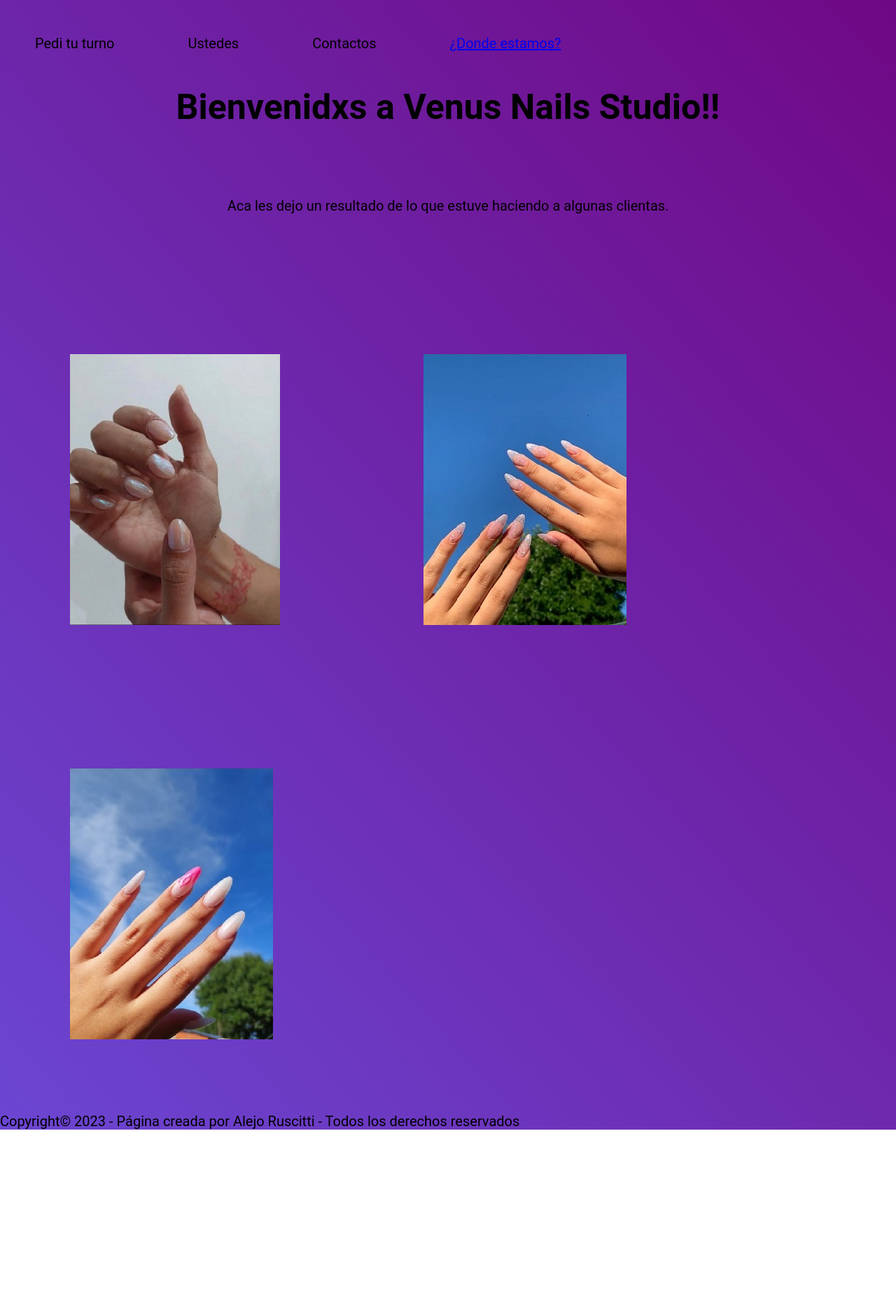
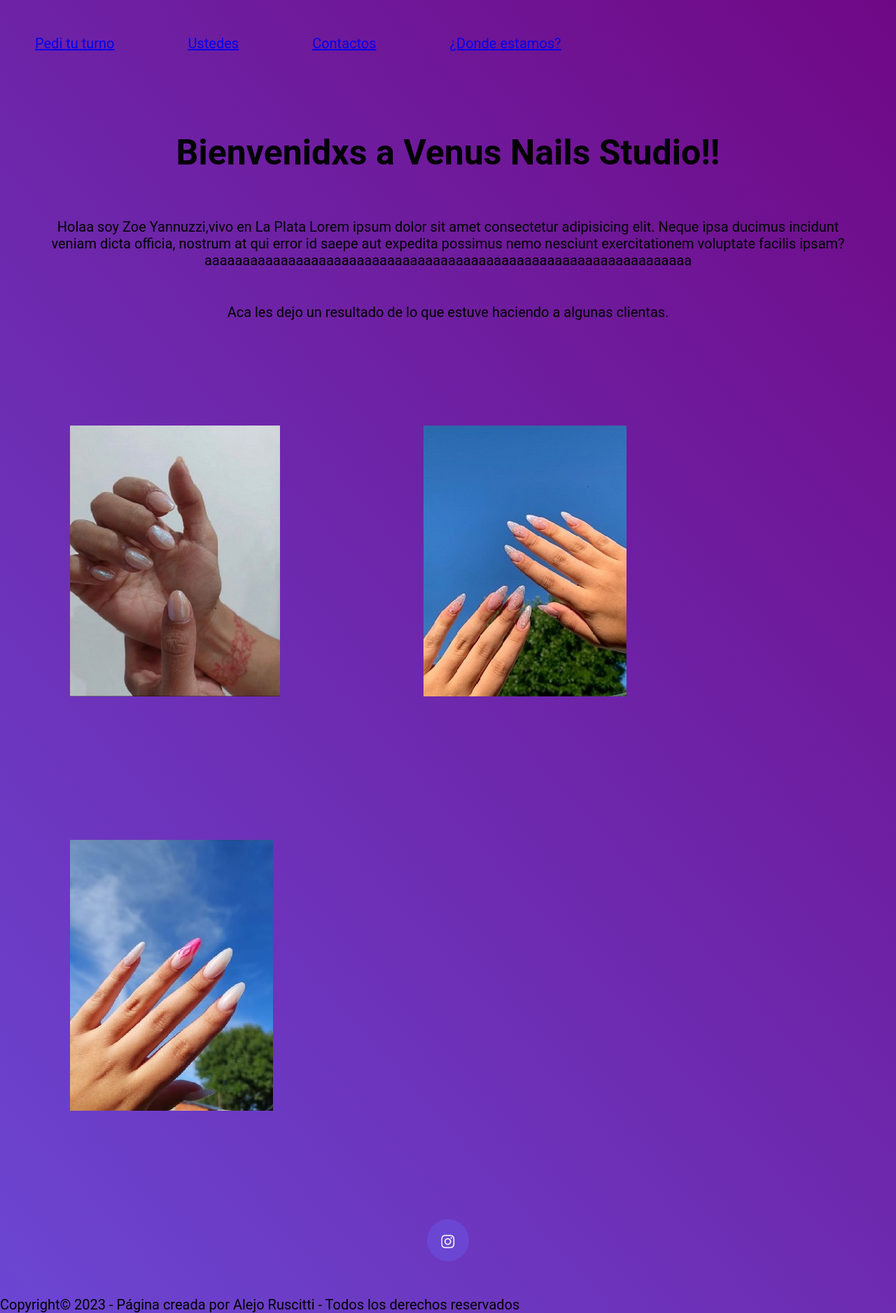
Before and after one commit to alejoruscitti/venusNailsStudio, a plain HTML site: page index.html in a window 1280 px wide. Shown: the whole page at 70% size. Before the commit the page ends 1614 px from the top, so only its background shows below. Drawn offline with nearby package versions, Linux system fonts and the light colour scheme.

Commit message:
agregando cosas nuevas

```diff
--- a/index.html
+++ b/index.html
@@ -7,6 +7,7 @@
     <title>Venus Nails Studio</title>
     <link rel="stylesheet" href="main/style.css">
     <link rel="stylesheet" href="https://cdnjs.cloudflare.com/ajax/libs/animate.css/4.1.1/animate.min.css"/>
+    <script src="https://kit.fontawesome.com/dd32f65799.js" crossorigin="anonymous"></script>
 </head>
 <body>
     <div class="layout">
@@ -14,25 +15,30 @@
             <div class="menu">
                 <nav >
                     <ul>
-                        <li class="animate__animated animate__slideInLeft">Pedi tu turno</li>
-                        <li class="animate__animated animate__slideInLeft">Ustedes</li>
-                        <li class="animate__animated animate__slideInLeft">Contactos</li>
-                        <li class="animate__animated animate__slideInLeft"><a href="https://goo.gl/maps/DM76bRGrhM1rgf7w6">¿Donde estamos?</a></li>
+                        <a class="animate__animated animate__slideInLeft" href="https://wa.me/5492215951003?text=Hola, queria pedirte un turno.">Pedi tu turno</a>
+                        <a class="animate__animated animate__slideInLeft" href="#ustedes">Ustedes</a>
+                        <a class="animate__animated animate__slideInLeft" href="#contactos">Contactos</a>
+                        <a class="animate__animated animate__slideInLeft" href="https://goo.gl/maps/DM76bRGrhM1rgf7w6">¿Donde estamos?</a>
                     </ul>
                 </nav>
             </div>
         </header>
         <main >
             <h1>Bienvenidxs a Venus Nails Studio!!</h1>
-            <p>Aca les dejo un resultado de lo que estuve haciendo a algunas clientas.</p>
-            <section>
-                <div>
+            <p>Holaa soy Zoe Yannuzzi,vivo en La Plata Lorem ipsum dolor sit amet consectetur adipisicing elit. Neque ipsa ducimus incidunt veniam dicta officia, nostrum at qui error id saepe aut expedita possimus nemo nesciunt exercitationem voluptate facilis ipsam?aaaaaaaaaaaaaaaaaaaaaaaaaaaaaaaaaaaaaaaaaaaaaaaaaaaaaaaaaaaaaaaa</p>
+            <section id="ustedes">
+                <div class="mid">
+                    <p>Aca les dejo un resultado de lo que estuve haciendo a algunas clientas.</p>
                     <img src="img/esculpida.jpeg" alt="Esculpidas de largo N°4" class="esculpidas1">
                     <img src="img/Esculpidas, largo n3.jpeg" alt="">
                     <img src="img/Esculpidas, largo n4.jpg" alt="">
                 </div>
             </section>
-
+            <section id="contactos">
+                <div class="buttons">
+                   <a href="https://www.instagram.com/_venusnailsstudio"><i class="fa-brands fa-instagram fa-beat"></i></a>
+                </div>
+            </section>
         </main>
         <footer>
             <a href="https://wa.me/5492215951003?text=Hola, queria pedirte un turno." class="whatsappButton"><img src="img/WhatsApp.webp" alt="" class="imgWhatsapp"></a>
--- a/main/style.css
+++ b/main/style.css
@@ -30,7 +30,7 @@ body{
     background: linear-gradient(48deg, rgba(107,70,210,1) 0%, rgba(112,8,133,1) 100%);
     text-decoration: none;
 }
-li{
+a{
     display: inline-block;
     justify-content: space-around;
     margin: 50px;
@@ -50,7 +50,7 @@ li{
     color: #fff;
     font-size: 24px;
     text-decoration: none;
-    z-index: 999;
+    z-index: 100;
     transition: opacity 0.3s;
 }
 
@@ -64,11 +64,35 @@ li{
 h1{
     text-align: center;
     font-size: 50px;
+    margin: 65px;
 }
 p{
     text-align: center;
-    margin: 100px;
+    margin: 50px;
 }
 img{
     margin: 100px;
 }
+.buttons {
+    min-width: 700px;
+    display: flex;
+    justify-content: center;
+}
+
+.buttons a {
+    text-decoration: none;
+    font-size: 28px;
+    width: 60px;
+    height: 60px;
+    line-height: 60px;
+    text-align: center;
+    background: rgba(107,70,210,1) 0%;
+    color: #f1f1f1;
+    border-radius: 50%;
+    box-shadow: 2px 2px 5px rgba(107,70,210,1) 0%;
+    transition: all .4s ease-in-out;
+}
+
+.buttons a:hover {
+    transform: scale(1.2);
+}
```
